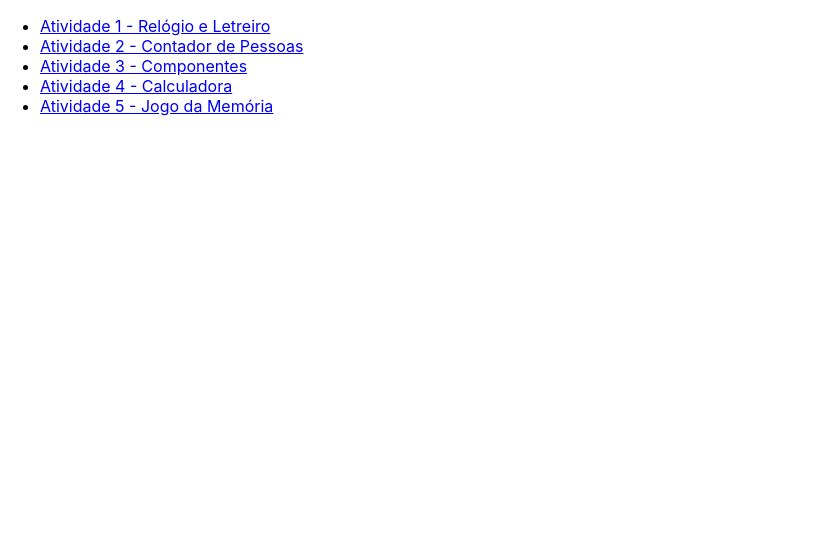
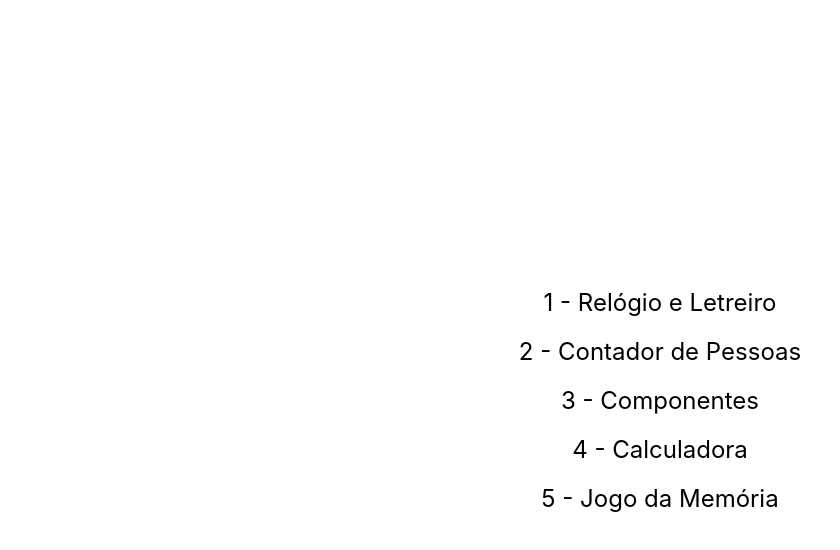
Before and after one commit to itsmecamila/react, a React (Create React App) app: page / in a window 1280 px wide. Shown: the top 550 px of the page, without its empty margins (0-840 px from the left). Built offline with nearby package versions, Linux system fonts and the light colour scheme.

Commit message:
editing files

```diff
--- a/src/Home.js
+++ b/src/Home.js
@@ -1,25 +1,26 @@
 import React from "react";
 import {Link} from "react-router-dom";
+import "./css/Home.css";
 
 const Home = () => {
     return(
-        <div>
+        <div className="items">
             <nav>
                 <ul>
                     <li>
-                        <Link to="/Atividade01">Atividade 1 - Relógio e Letreiro</Link>
+                        <Link to="/Atividade01"> 1 - Relógio e Letreiro</Link>
                     </li>
                     <li>
-                        <Link to="/Atividade02">Atividade 2 - Contador de Pessoas </Link>
+                        <Link to="/Atividade02"> 2 - Contador de Pessoas </Link>
                     </li>
                     <li>
-                        <Link to="/Atividade03">Atividade 3 - Componentes </Link>
+                        <Link to="/Atividade03"> 3 - Componentes </Link>
                     </li>
                     <li>
-                        <Link to="/Atividade04">Atividade 4 - Calculadora</Link>
+                        <Link to="/Atividade04"> 4 - Calculadora</Link>
                     </li>
                     <li>
-                        <Link to="/Atividade05">Atividade 5 - Jogo da Memória</Link>
+                        <Link to="/Atividade05"> 5 - Jogo da Memória</Link>
                     </li>
                 </ul>
             </nav>
--- a/src/pages/Atividade04.js
+++ b/src/pages/Atividade04.js
@@ -1,12 +1,12 @@
 import Voltar from "../components/Voltar";
 import Calculadora from "../components/Calculadora";
+import "../css/Pages.css";
 
 export default function Atividade04(){
     return(
-        <>
-            <h1> Atividade 4 </h1>
+        <main className="calc">
             <Calculadora/>
             <Voltar/>
-        </>
+        </main>
     )
 }
```
